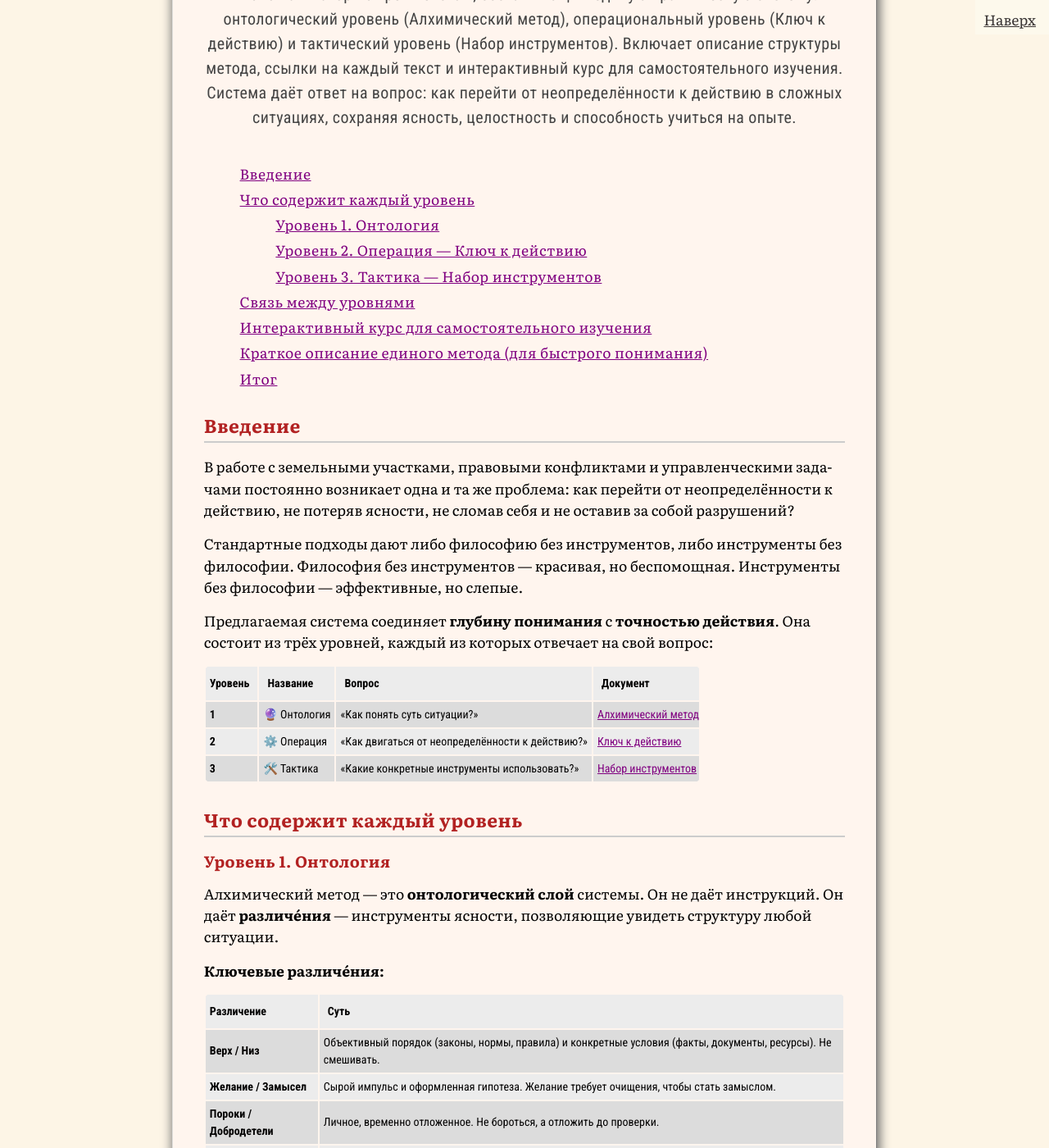
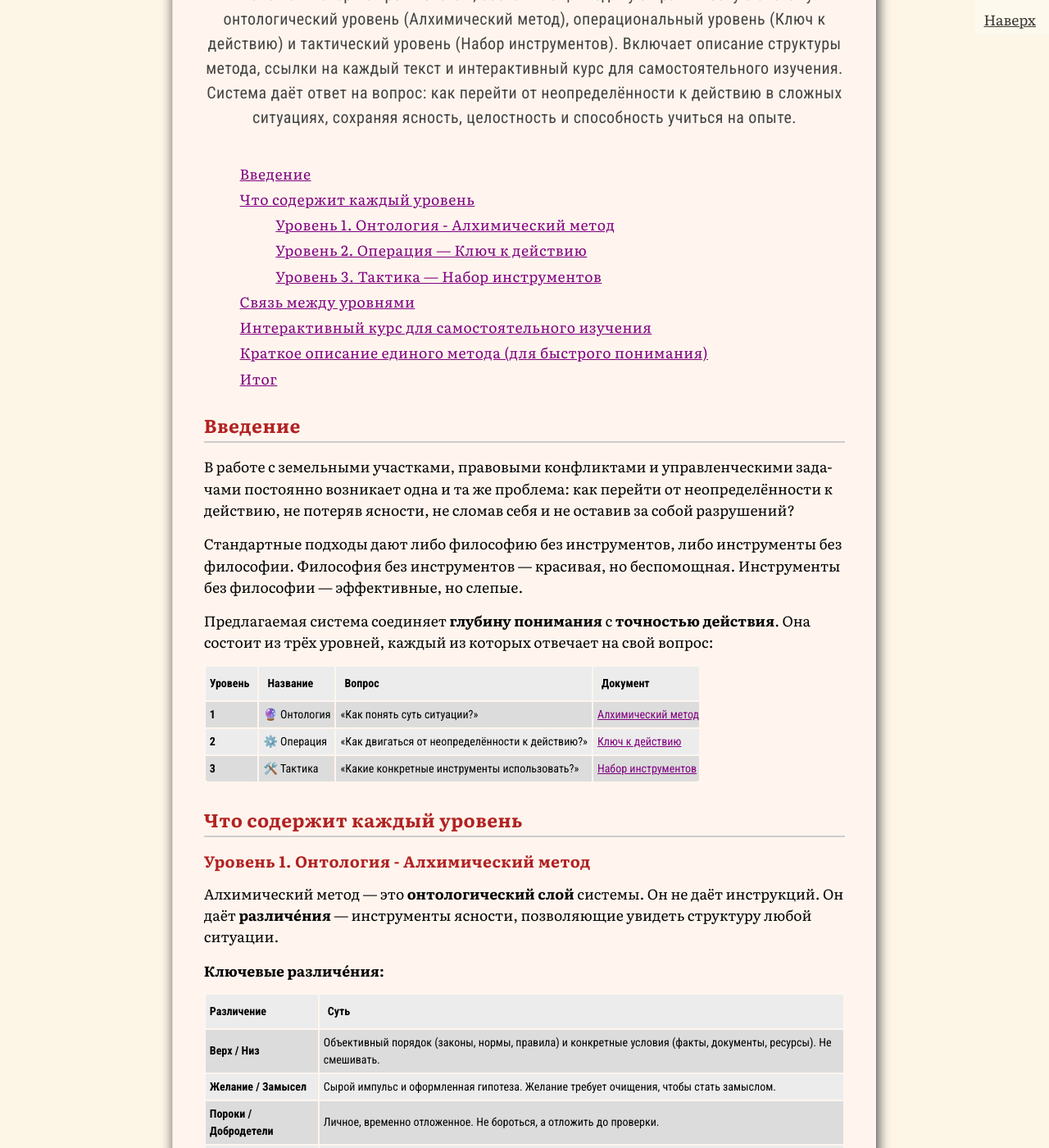
Before and after one commit to SergSi/land-use-art, a Jekyll site: the page built from _posts/2026-08-08-how.md, in a window 1280 px wide and 1400 px high, scrolled down 446 px. Shown: the whole window at 82% size. Built offline with Jekyll 4.4.1, drawn with Linux system fonts in a browser that asks for light colours; some web fonts are replaced.

Commit message:
Update 2026-08-08-how.md

```diff
--- a/_posts/2026-08-08-how.md
+++ b/_posts/2026-08-08-how.md
@@ -24,7 +24,7 @@ date: 2026-08-08
 
 ## Что содержит каждый уровень
 
-### Уровень 1. Онтология
+### Уровень 1. Онтология - Алхимический метод
 
 Алхимический метод — это **онтологический слой** системы. Он не даёт инструкций. Он даёт **различéния** — инструменты ясности, позволяющие увидеть структуру любой ситуации.
 
```
